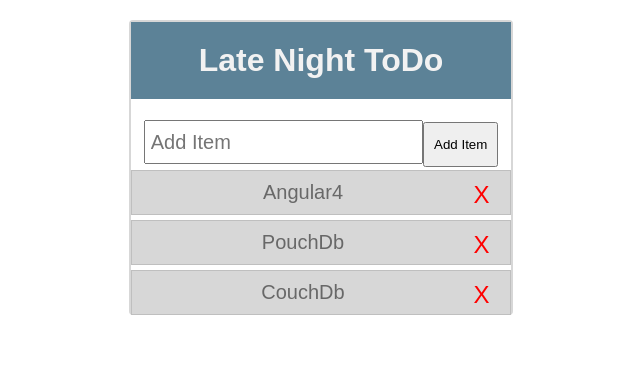
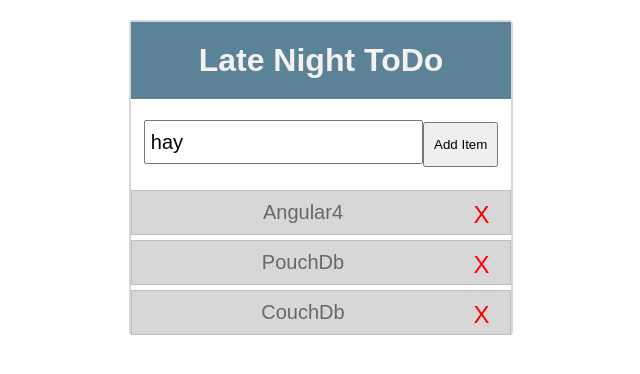
Before and after one commit to Delink-D/late-night-1, an Angular app: page / in a window 1280 px wide. Shown: the top 374 px of the page, without its empty margins (319-959 px from the left). Built offline with nearby package versions, Linux system fonts and the light colour scheme.

Commit message:
Adding items from the input fild

```diff
--- a/src/app/app.component.css
+++ b/src/app/app.component.css
@@ -17,7 +17,7 @@
 .additem {
 	position: relative;
 	padding-bottom: 0px;
-	height: 30px;
+	height: 50px;
 }
 .addtodo {
 	width: 70%;
@@ -29,6 +29,10 @@
 	width: 75px;
 	height: 45px;
 	cursor: pointer;
+}
+.err {
+	position: relative;
+	color: red;
 }
 ul {
 	list-style: none;
--- a/src/app/app.component.html
+++ b/src/app/app.component.html
@@ -2,8 +2,9 @@
 	<h1>Late Night ToDo</h1>
 
 	<div class="additem">
-		<input type="text" class="addtodo" placeholder="Add Item">
-		<button type="button" class="additembtn">Add Item</button>
+		<input type="text" [(ngModel)] = "newItem" class="addtodo" placeholder="Add Item">
+		<button (click) = "newItemPush()" type="button" class="additembtn">Add Item</button><br>
+		<small *ngIf = "showError" class="err">You can't have an empty Item!</small>
 	</div>
 
 	<ul>
--- a/src/app/app.component.ts
+++ b/src/app/app.component.ts
@@ -6,6 +6,21 @@
   styleUrls: ['./app.component.css']
 })
 export class AppComponent {
+	showError = false;
+
 	// an array to hold all the todos
 	todos = ["Angular4","PouchDb","CouchDb"];
+
+	// new item holder
+	newItem = "hay";
+
+	// function to push new items to the array
+	newItemPush(){
+		if (this.newItem != "") {
+			this.todos.push(this.newItem);
+			this.newItem = "";
+		}else{
+			this.showError = true;
+		}
+	}
 }
```
